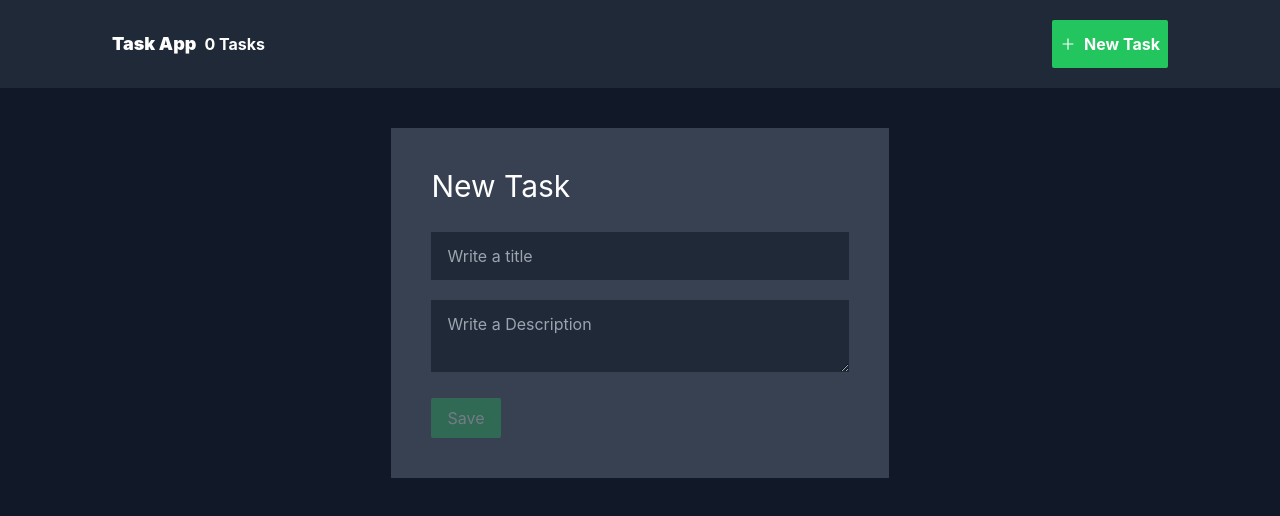
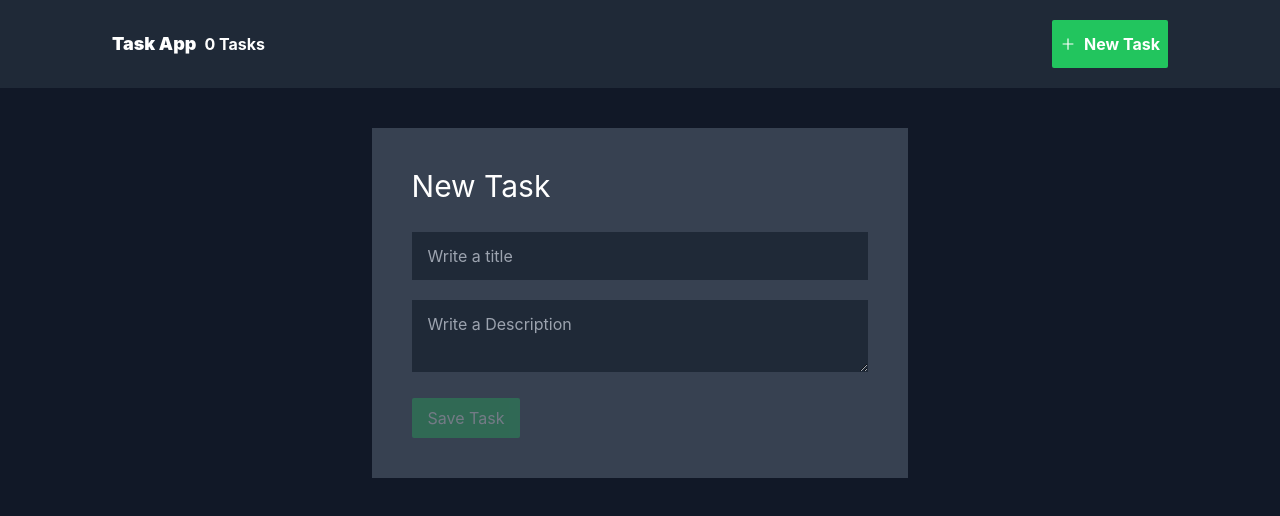
Before and after one commit to Juliandl88/todo-crud-next, a Next.js app: page /new in a window 1280 px wide. Shown: the top 516 px of the page. Built offline with nearby package versions, Linux system fonts and the light colour scheme.

Commit message:
se agrega auth con firebase I

```diff
--- a/pages/index.js
+++ b/pages/index.js
@@ -54,7 +54,7 @@ function Home() {
 
                       }}
                     >
-                      <VscTrash className="mr-2" /> Delete
+                      <VscTrash className="mr-2" /> Delete Task
                     </button>
                   </div>
                   <p className="text-gray-300">{task.description}</p>
--- a/pages/new.js
+++ b/pages/new.js
@@ -76,7 +76,7 @@ const TaskFormPage = () => {
               });
             }}
           >
-            Save
+            Save Task
           </button>
         </form>
       </div>
```
